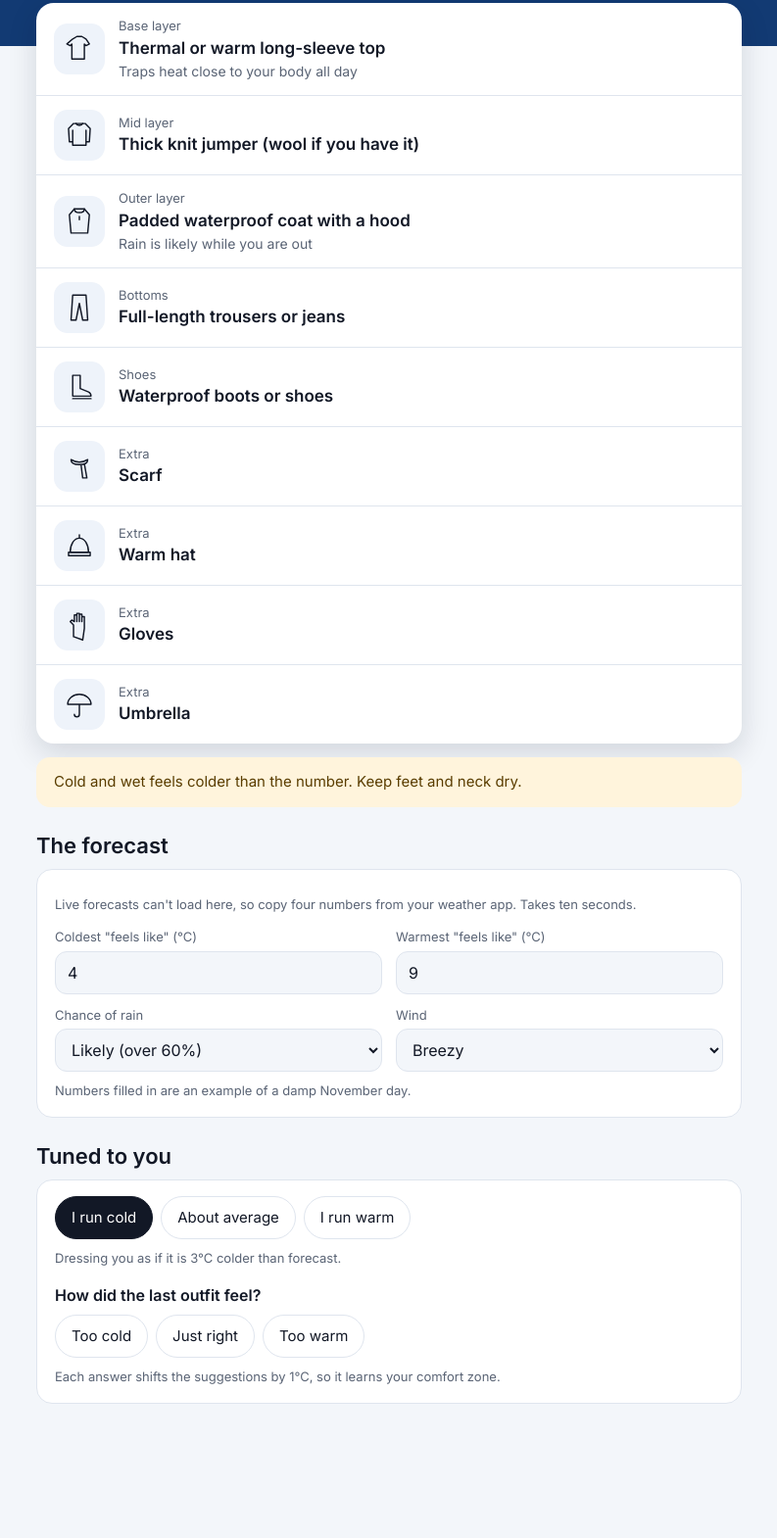
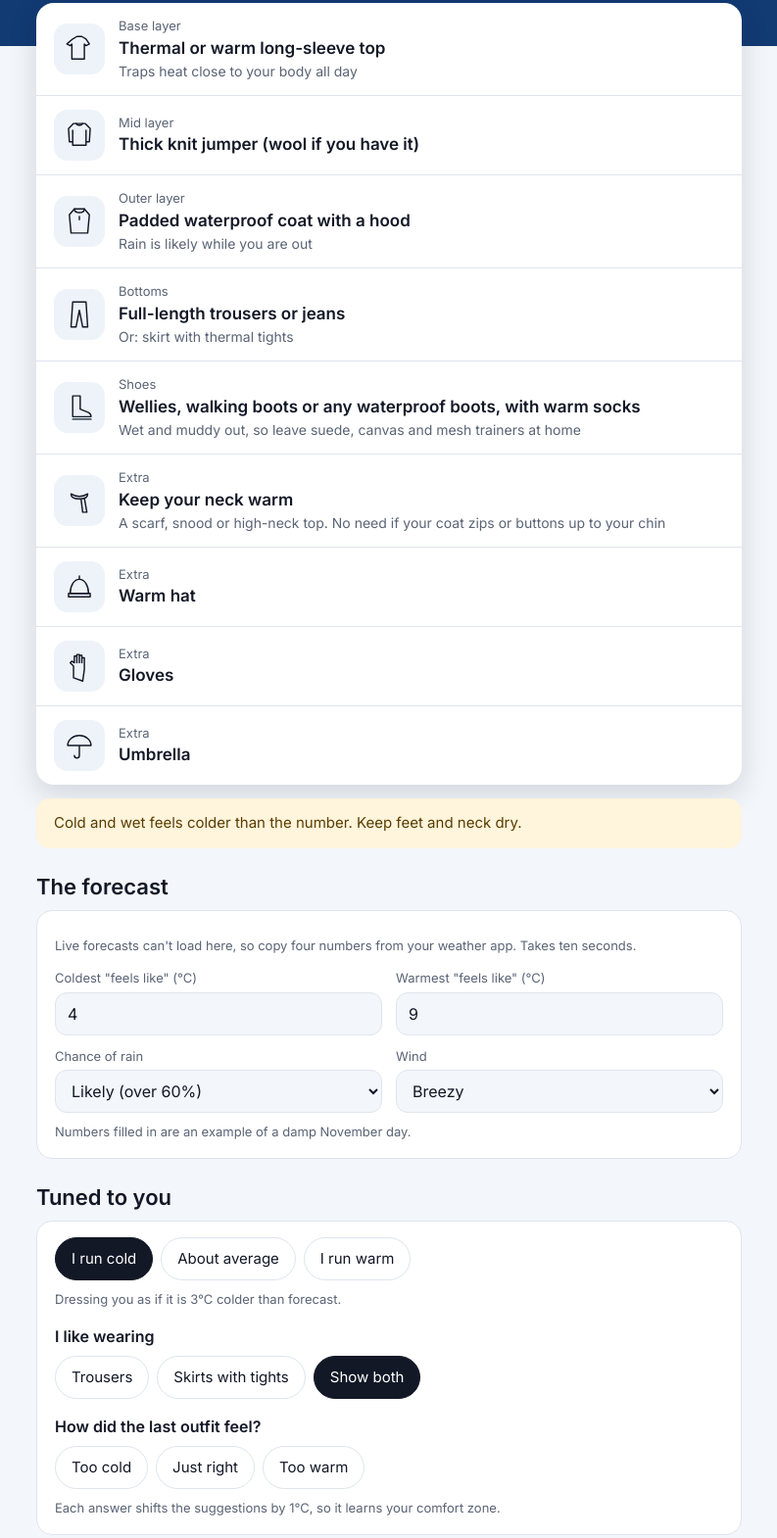
Before and after one commit to 6f76mk7cmw-sketch/Layers, a plain HTML site: page index.html in a window 1280 px wide. Shown: the part 177-1747 px from the top of the page at 98% size, without its empty margins (243-1036 px from the left). Before the commit the page ends 1650 px from the top, so only its background shows below. Drawn offline with Linux system fonts and the light colour scheme; a web font is replaced by a local one.

Commit message:
Add files via upload

```diff
--- a/index.html
+++ b/index.html
@@ -115,6 +115,8 @@ input,select{font:inherit;font-size:16px;width:100%;min-height:44px;padding:0 12
     <div class="card">
       <div class="seg" id="bodySeg"><button data-o="3">I run cold</button><button data-o="0">About average</button><button data-o="-3">I run warm</button></div>
       <p class="note" id="offsetNote"></p>
+      <p style="margin:16px 0 8px;font-weight:600">I like wearing</p>
+      <div class="seg" id="legSeg"><button data-l="trousers">Trousers</button><button data-l="skirt">Skirts with tights</button><button data-l="both">Show both</button></div>
       <p style="margin:16px 0 8px;font-weight:600">How did the last outfit feel?</p>
       <div class="seg" id="fb"><button data-n="1">Too cold</button><button data-n="0">Just right</button><button data-n="-1">Too warm</button></div>
       <p class="note" id="fbNote">Each answer shifts the suggestions by 1°C, so it learns your comfort zone.</p>
@@ -128,7 +130,7 @@ const $=id=>document.getElementById(id);
 const esc=s=>String(s).replace(/[&<>"']/g,c=>({'&':'&amp;','<':'&lt;','>':'&gt;','"':'&quot;',"'":'&#39;'}[c]));
 const store={get(k,d){try{const v=localStorage.getItem('layers.'+k);return v==null?d:JSON.parse(v)}catch(e){return d}},set(k,v){try{localStorage.setItem('layers.'+k,JSON.stringify(v))}catch(e){}}};
 
-let body=store.get('body',3), nudge=store.get('nudge',0), place=store.get('place',null);
+let legs=store.get('legs','both'), body=store.get('body',3), nudge=store.get('nudge',0), place=store.get('place',null);
 let day=0, data=null, mode='manual';
 let from=store.get('from',8), to=store.get('to',18);
 
@@ -160,17 +162,21 @@ function suggest(w){
  let coat=lo<3?'Heavy insulated coat':lo<8?'Warm wool or padded coat':lo<13?'Medium jacket':lo<18?'Light jacket':'';
  if(rainy)coat=coat?(lo<8?'Padded waterproof coat with a hood':'Waterproof jacket with a hood'):'Light rain jacket';
  if(coat)out.push({k:rainy?'rain':'coat',s:'Outer layer',n:coat,y:windy?'Windproof if you have one, it will be gusty':rainy?'Rain is likely while you are out':''});
- out.push({k:'trousers',s:'Bottoms',n:hi<5?'Warm trousers, thermal leggings underneath':hi<15?'Full-length trousers or jeans':hi<22?'Trousers or a midi skirt':'Light trousers, a skirt or shorts',y:''});
- const boots=w.snow||w.rain>=60||lo<5;
- out.push({k:boots?'boot':'shoe',s:'Shoes',n:w.snow?'Waterproof boots with grip':w.rain>=60?'Waterproof boots or shoes':lo<5?'Boots and warm socks':hi<20?'Closed shoes or trainers':'Trainers or sandals',y:''});
+ const trs=hi<5?'Warm trousers, thermal leggings underneath':hi<15?'Full-length trousers or jeans':hi<22?'Light trousers or chinos':'Light trousers or shorts';
+ const skt=hi<5?'Wool or thick skirt with fleece-lined thermal tights':hi<10?'Skirt with thermal tights':hi<15?'Skirt with thick opaque tights (80+ denier)':hi<22?'Skirt or dress with sheer tights or bare legs':'Light skirt or dress';
+ out.push({k:'trousers',s:'Bottoms',n:legs==='skirt'?skt:trs,y:legs==='both'?'Or: '+skt.charAt(0).toLowerCase()+skt.slice(1):''});
+ const muddy=w.rain>=50, boots=w.snow||muddy||lo<5;
+ const shoe=w.snow?'Waterproof boots with good grip':muddy?(lo<5?'Wellies, walking boots or any waterproof boots, with warm socks':'Wellies, walking boots or any waterproof shoes'):lo<5?(legs==='skirt'?'Knee-high or ankle boots, warm socks over tights':'Boots and warm socks'):hi<20?'Closed shoes or trainers':'Trainers or sandals';
+ const shoeWhy=w.snow?'Icy and slippery underfoot':muddy?'Wet and muddy out, so leave suede, canvas and mesh trainers at home':w.rain>=30?'Pick a pair that copes with puddles':'';
+ out.push({k:boots?'boot':'shoe',s:'Shoes',n:shoe,y:shoeWhy});
  const extra=[];
- if(lo<7)extra.push(['scarf','Scarf']);
+ if(lo<7)extra.push(['scarf','Keep your neck warm','A scarf, snood or high-neck top. No need if your coat zips or buttons up to your chin']);
  if(lo<3)extra.push(['hat','Warm hat']);
  if(lo<2)extra.push(['gloves','Gloves']);
  if(wet&&!gale)extra.push(['umbrella',w.rain>=60?'Umbrella':'Small umbrella in your bag']);
  if(wet&&gale)extra.push(['umbrella','Use your hood, too windy for an umbrella']);
  if(hi>=23)extra.push(['sun','Sunglasses and water']);
- for(const [k,n] of extra)out.push({k,s:'Extra',n,y:''});
+ for(const [k,n,y] of extra)out.push({k,s:'Extra',n,y:y||''});
  const b=bandOf(lo);
  let head=b[1]+(hi-lo>=6&&bandOf(hi)[1]!==b[1]?' to '+bandOf(hi)[1].toLowerCase():'');
  head+=rainy?', with rain':w.snow?', with snow':gale?' and windy':'';
@@ -194,6 +200,7 @@ function render(){
  const off=body+nudge;
  $('offsetNote').textContent=off===0?'Using the forecast as it is.':`Dressing you as if it is ${Math.abs(off)}°C ${off>0?'colder':'warmer'} than forecast.`;
  for(const b of $('bodySeg').children)b.setAttribute('aria-pressed',String(+b.dataset.o===body));
+ for(const b of $('legSeg').children)b.setAttribute('aria-pressed',String(b.dataset.l===legs));
  for(const b of $('daySeg').children)b.setAttribute('aria-pressed',String(+b.dataset.d===day));
 }
 
@@ -261,6 +268,7 @@ $('from').onchange=e=>{from=+e.target.value;store.set('from',from);render();};
 $('to').onchange=e=>{to=+e.target.value;store.set('to',to);render();};
 $('daySeg').onclick=e=>{const b=e.target.closest('button');if(!b)return;day=+b.dataset.d;render();};
 $('bodySeg').onclick=e=>{const b=e.target.closest('button');if(!b)return;body=+b.dataset.o;store.set('body',body);render();};
+$('legSeg').onclick=e=>{const b=e.target.closest('button');if(!b)return;legs=b.dataset.l;store.set('legs',legs);render();};
 $('fb').onclick=e=>{const b=e.target.closest('button');if(!b)return;const n=+b.dataset.n;nudge=Math.max(-5,Math.min(5,nudge+n));store.set('nudge',nudge);$('fbNote').textContent=n===0?'Great, keeping things as they are.':`Got it. Shifted by 1°C ${n>0?'warmer clothes':'lighter clothes'} from now on.`;render();};
 for(const id of ['mlo','mhi','mrain','mwind'])$(id).oninput=render;
 $('changeLoc').onclick=()=>{$('search').hidden=false;$('city').focus();};
```
